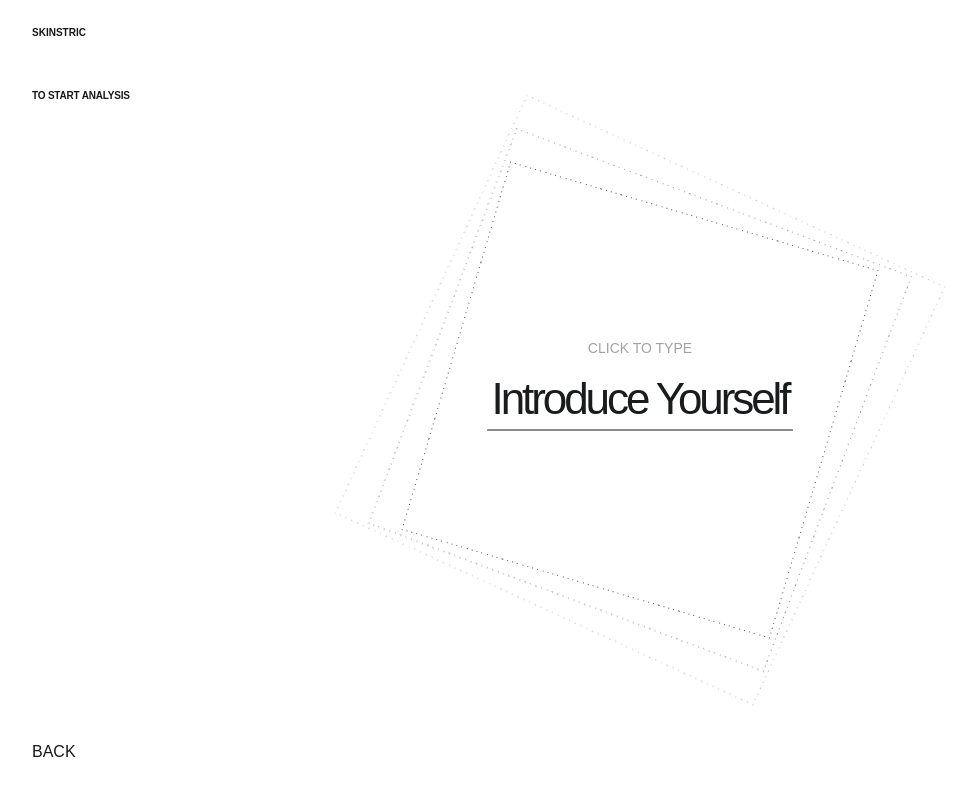
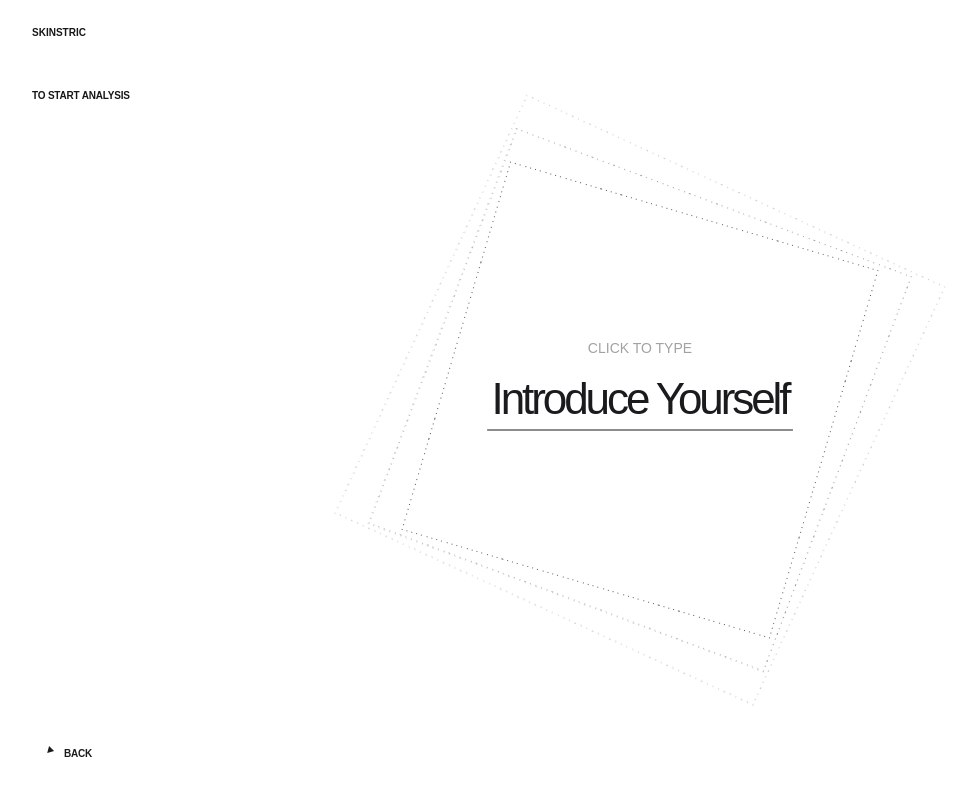
Before and after one commit to victor-alvescv/test-skinstric, a Next.js app: page /introduction in a window 1280 px wide. Shown: the top 796 px of the page, without its empty margins (0-971 px from the left). Built offline with nearby package versions, Linux system fonts and the light colour scheme.

Commit message:
Back button update

```diff
--- a/app/(pages)/introduction/page.js
+++ b/app/(pages)/introduction/page.js
@@ -100,8 +100,15 @@ function Introduction() {
                         </div>
                         <div className="items-center flex mt-auto">
                             <div className="mr-auto flex-none flex-shrink basis-1/4 pr-2.5 text-color-color">
-                                <button onClick={handleBack}>
-                                    <span>BACK</span>
+                                <button onClick={handleBack} className="button__back">
+                                        <span className="button__icon--square">
+                                            <span className="button__icon--square-inner">
+                                                <svg className="w-3 h-3 relative -top-1 left-1 transform rotate-90" viewBox="0 0 11 12" fill="#1A1B1C" xmlns="http://www.w3.org/2000/svg" role="img">
+                                                    <path d="M10.145 6 .716 11.444V.556L10.145 6Z" fill="current"></path>
+                                                </svg>
+                                            </span>
+                                        </span>
+                                    <span className="ml-2 padding-right: 18px transition-transform duration-500 ease-custom-bezier">BACK</span>
                                 </button>
                             </div>
                             <div className="ml-auto flex-none flex justify-end git add flex-shrink basis-1/4 pr-2.5 text-color-color">
--- a/app/globals.css
+++ b/app/globals.css
@@ -328,6 +328,30 @@ button {
   letter-spacing: -.02em;
 }
 
+.button__back {
+  cursor: pointer;
+  color: #1a1b1c;
+  --color-default: #1a1b1c;
+  --color-hover: var(--color-default);
+  --color-active: var(--color-hover);
+  --color-disabled: #a0a4ab;
+  --color: var(--color-default);
+  --outline-color: #1a1b1c;
+  --text-offset-x: 18px;
+  --text-translate-x: 28px;
+  --icon-size: 24px;
+  align-items: center;
+  cursor: pointer;
+  flex-shrink: 0;
+  text-decoration: none;
+  text-transform: uppercase;
+  transition: color .2s ease;
+  font-size: clamp(10px, 2px + .625vw, 14px);
+  line-height: 1.6;
+  font-weight: 600;
+  letter-spacing: -.02em;
+}
+
 .button__icon--square {
   order: 1;
   flex-shrink: 0;
@@ -350,6 +374,7 @@ svg {
   height: auto;
   max-width: 100%;
   vertical-align: middle;
+  transform: rotate(15deg);
 }
 
 
```
